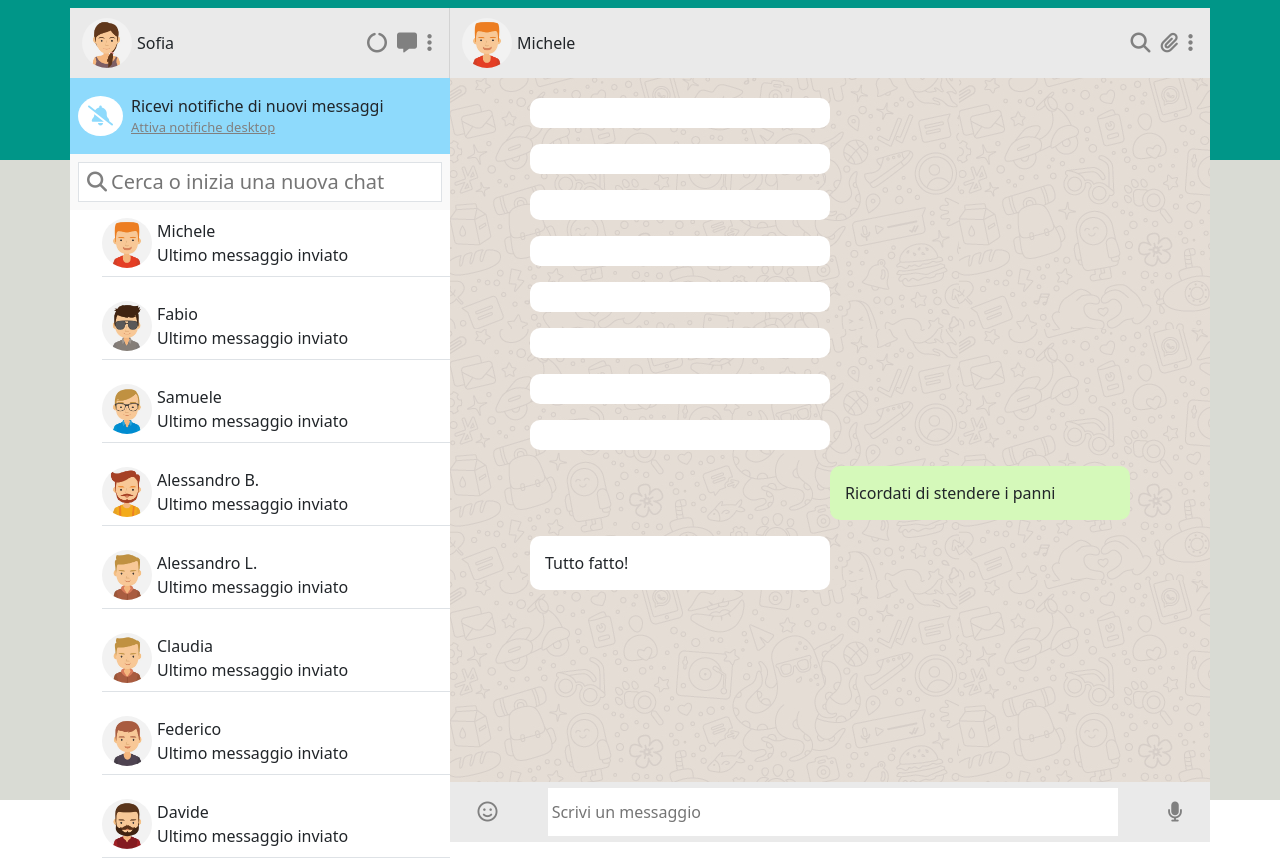
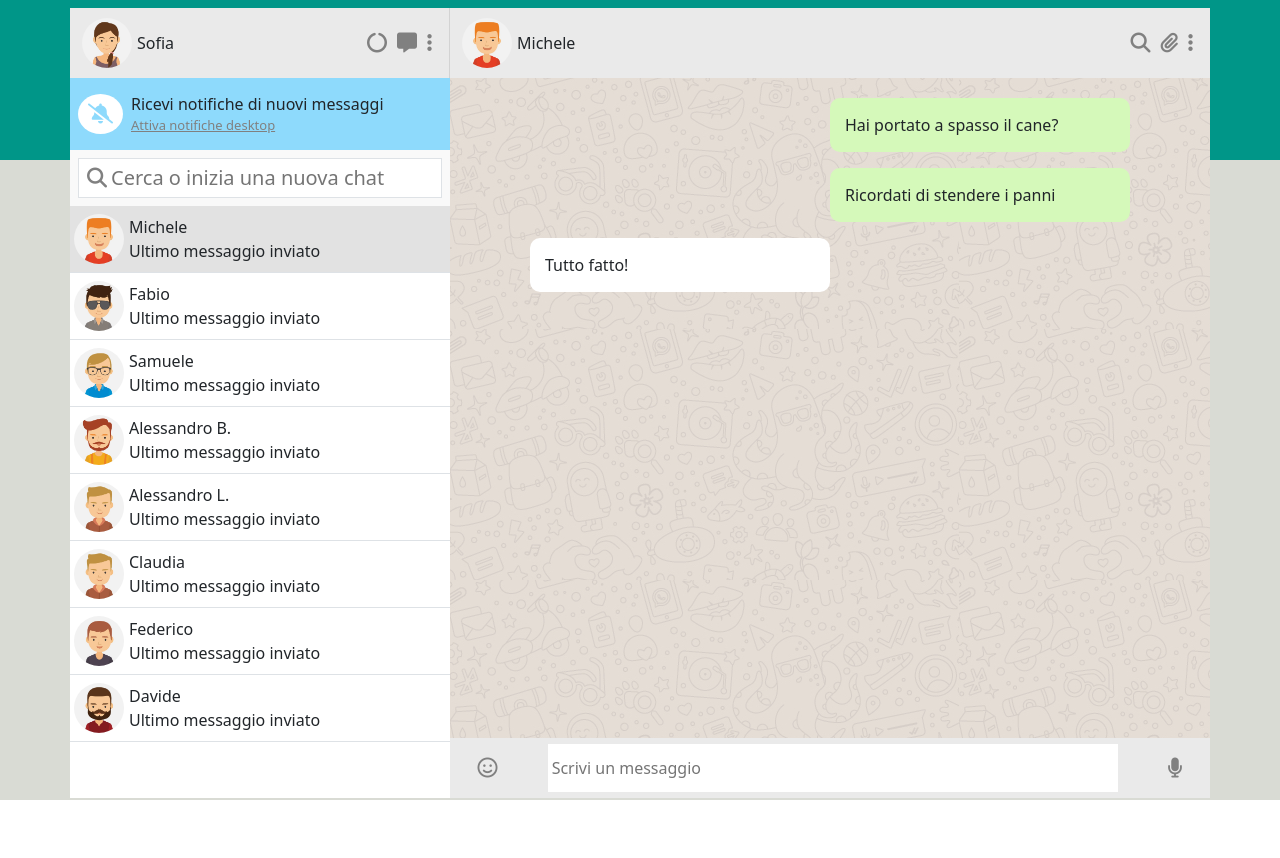
Before and after one commit to GiacomoBozzolino/vue-boolzapp, a plain HTML site: page index.html in a window 1280 px wide. After the commit the page ends 800 px from the top, so only its background shows below. Drawn offline with nearby package versions, Linux system fonts and the light colour scheme.

Commit message:
[FEAT] aggiunta classe active su contatto attivo

```diff
--- a/css/style.css
+++ b/css/style.css
@@ -74,10 +74,16 @@ ul{
     font-size: 13px;
 }
 
+.list-contact{
+    cursor: pointer;
+}
+
+.active{
+    background-color: rgba(0, 0, 0, 0.112);
+}
+
 
 /* CLASSI COLONNA-8 */
-
-
 
 .write-message{
     height: 60px;
--- a/index.html
+++ b/index.html
@@ -63,8 +63,8 @@
                             </div>
                             <!-- ELENCO CONTATTI DA RECUPERARE SU JS -->
                             <div>
-                                <ul v-for="(item, index) in contacts" >
-                                    <li class="py-2 border-bottom" @click="bigChat(index)">
+                                <ul  class="list-contact p-0 " >
+                                    <li v-for="(item, index) in contacts" class="py-2 px-1 border-bottom" :class="main_chat === index ?'active':''" @click="bigChat(index)" >
                                         <div class="d-flex align-items-center" >
                                             <img class="avatar" :src="contacts[index].avatar" alt="">
                                             <div >
@@ -81,19 +81,10 @@
                     <div class="col-8 px-0">
                         <div class="content">
                             <div class="chat" >
-                                <div v-for="(item, index) in contacts" :class="contacts[main_chat].messages.status === received  ?'text-received' :'text-sent' ">
-                                    {{contacts[main_chat].messages.message}}
-
-
-
+                                <!-- CICLO DI RECUPERO E STAMPA MESSAGGI SINGOLI UTENTI -->
+                                <div v-for="(item, index) in contacts[main_chat].messages" :class="item.status === 'received'  ?'text-received' :'text-sent' ">
+                                    {{item.message}}
                                 </div>
-                                <div class="text-sent">
-                                    Ricordati di stendere i panni
-                                </div>
-                                <div class="text-received">
-                                    Tutto fatto!
-                                </div>
-
                             </div>
                             <div class="d-flex justify-content-around align-items-center write-message ">
                                 <i class="fa-regular fa-face-smile icon"></i>
```
Also changed, not shown: 1 other file.
